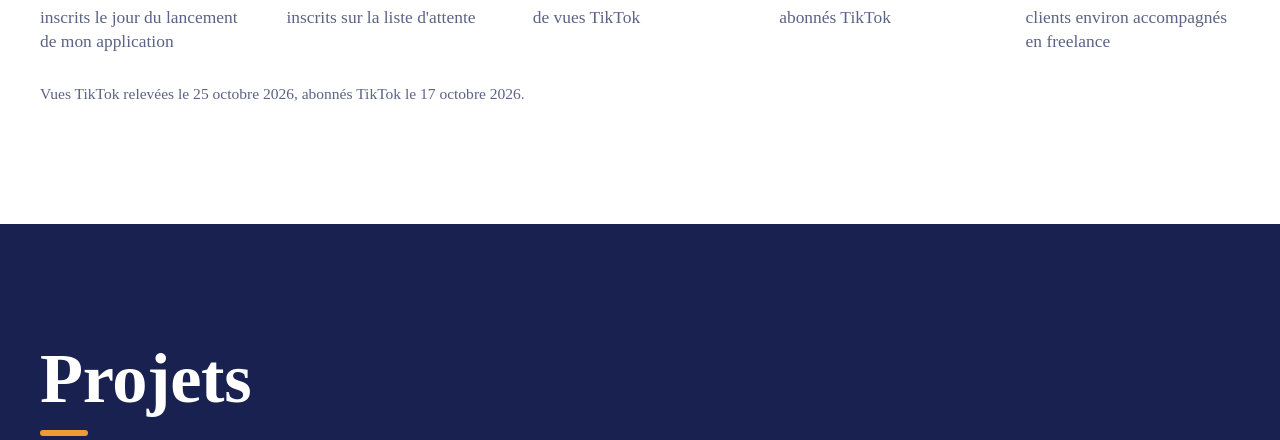
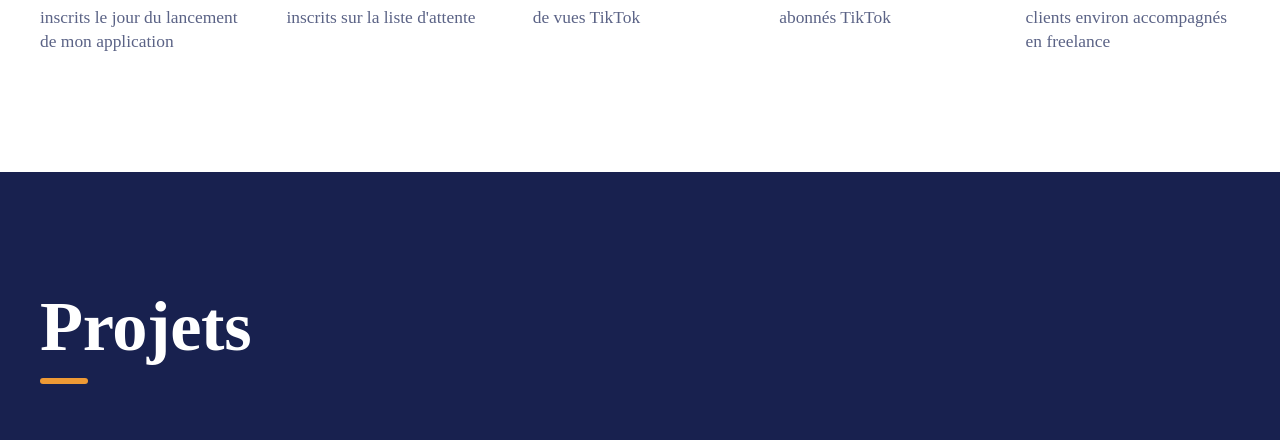
Before and after one commit to YouriK11/yourikaramyan-site, an Astro site: page / in a window 1280 px wide. Shown: the part 1898-2338 px from the top of the page. Built offline with nearby package versions, Linux system fonts and the light colour scheme; Astro itself is replaced by a stand-in of ours.

Commit message:
Retire la date de relevé sous Mes résultats
Co-Authored-By: Claude Opus 5.5 <noreply@anthropic.com>

```diff
--- a/src/components/Resultats.astro
+++ b/src/components/Resultats.astro
@@ -17,7 +17,7 @@ const chiffres: Chiffre[] = [
   <div class="conteneur">
     <h2 id="titre-resultats" class="titre-section">Mes résultats</h2>
     <div class="resultats__chiffres">
-      <Chiffres chiffres={chiffres} theme="clair" releve="Vues TikTok relevées le 25 octobre 2026, abonnés TikTok le 17 octobre 2026." />
+      <Chiffres chiffres={chiffres} theme="clair" />
     </div>
   </div>
 </section>
```
Also changed, not shown: docs/suivi.md (+1 -0 lines).
